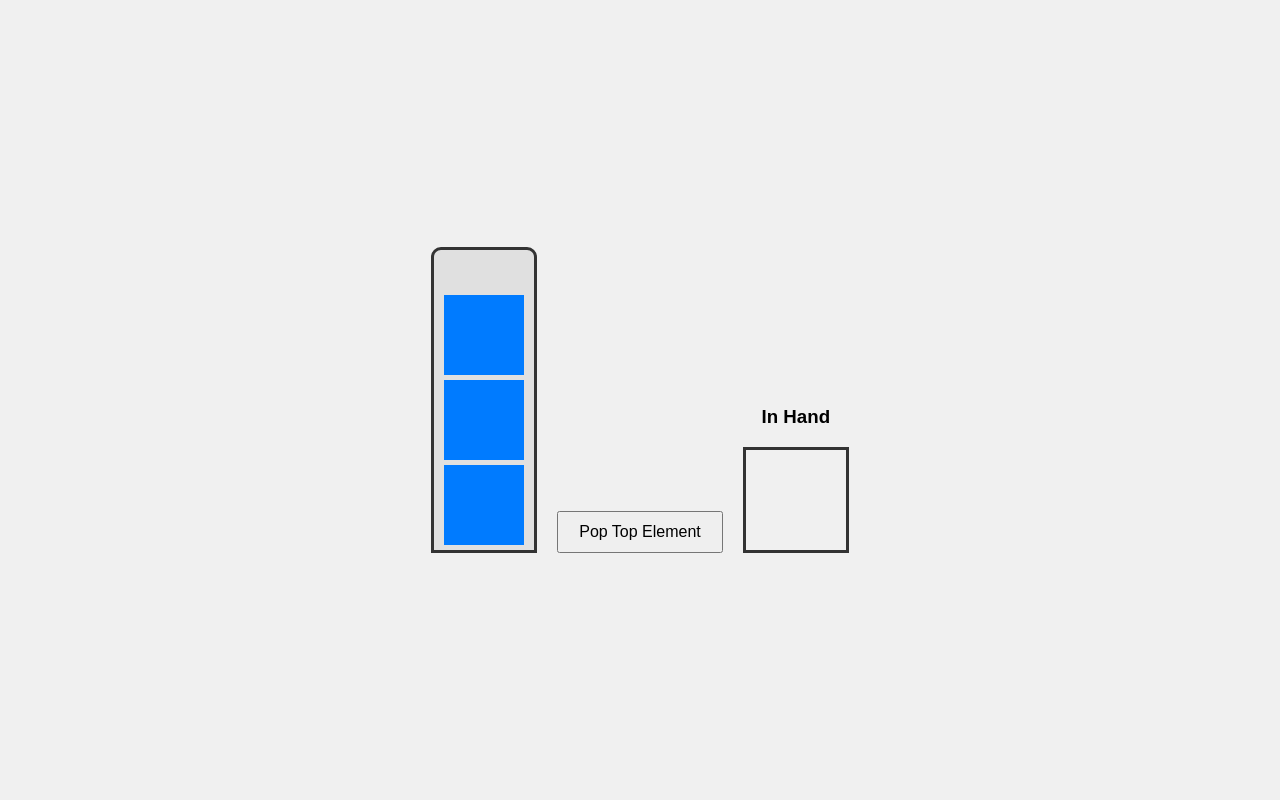
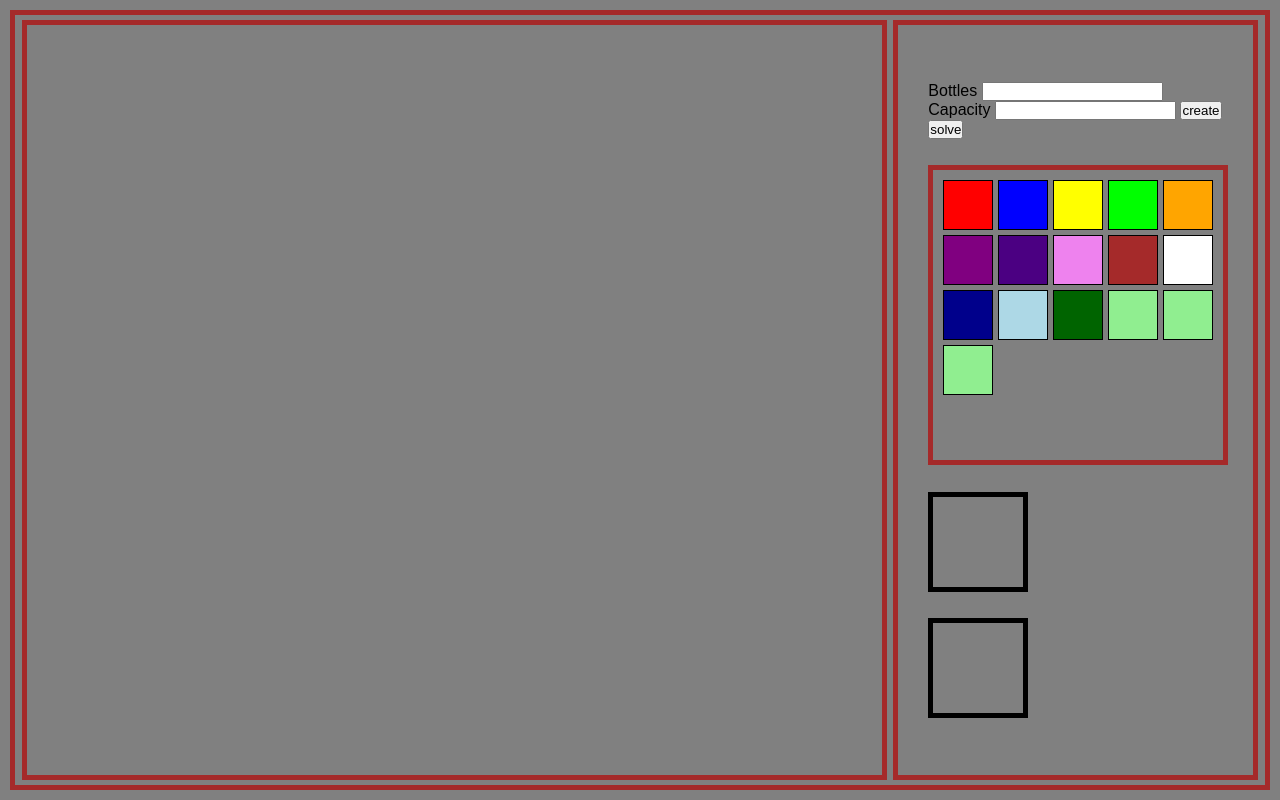
Before and after one commit to vivekshelke12jul/colorsort-frontend, a plain HTML site: page index.html in a window 1280 px wide. Drawn offline with Linux system fonts and the light colour scheme.

Commit message:
added colorgrid, copiedcolor, deleteElement

```diff
--- a/index.html
+++ b/index.html
@@ -8,20 +8,31 @@
 </head>
 <body>
     <div class="container">
-        <div class="bottle">
-            <div class="stack">
-                <!-- Elements will be added here dynamically -->
-            </div>
-        </div>
-        <button onclick="popElement()">Pop Top Element</button>
-        <div class="inhand-container">
-            <h3>In Hand</h3>
-            <div class="inhand">
-                <!-- Popped element will be moved here -->
-            </div>
-        </div>
+       <div class="output">
+
+       </div>
+       <div class="form">
+           <div class="input">
+               <label for="bottleCount">Bottles</label>
+               <input type="number" name="bottleCount" id="bottleCount" required min="3">
+                <br>
+               <label for="bottleCapacity">Capacity</label>
+               <input type="number" name="bottleCapacity" id="bottleCapacity" required min="1">
+
+               <button type="submit" onclick="createBottles()">create</button>
+               <button type="submit" onclick="solve()">solve</button>
+           </div>
+
+           <div class="colorBox">
+
+           </div>
+           <div class="copiedColorBox">
+           </div>
+           <div class="popBox">
+
+           </div>
+       </div>
     </div>
-
     <script src="script.js"></script>
 </body>
 </html>
--- a/script.js
+++ b/script.js
@@ -1,42 +1,131 @@
-let stack = [];
+const colors = [
+    "#FF0000", // Red
+    "#0000FF", // Blue
+    "#FFFF00", // Yellow
+    "#00FF00", // Green
+    "#FFA500", // Orange
+    "#800080", // Purple
+    "#4B0082", // Indigo
+    "#EE82EE", // Violet
+    "#A52A2A", // Brown
+    "#FFFFFF", // White
+    "#00008B", // Dark Blue
+    "#ADD8E6", // Light Blue
+    "#006400", // Dark Green
+    "#90EE90",  // Light Green
+    "#90EE90",  // Light Green
+    "#90EE90"  // Light Green
+];
 
-function createElement() {
-    const element = document.createElement('div');
-    element.classList.add('element');
-    return element;
+// let bottleList = []
+let copiedColor = colors[0]
+let deleteElement = false
+let copiedColorBox = document.querySelector('.copiedColorBox')
+
+function handleBottleElementClick(){
+    if(deleteElement){
+        return
+    }
+
+    let element = event.target
+    element.style.backgroundColor = copiedColor
 }
 
-// Initialize the stack with some elements
-function initializeStack() {
-    const stackContainer = document.querySelector('.stack');
-    for (let i = 0; i < 3; i++) {
-        const element = createElement();
-        stack.push(element);
-        stackContainer.appendChild(element);
+function createElement(){
+    let element = document.createElement('div')
+    element.classList.add('element')
+    element.addEventListener('click', handleBottleElementClick)
+    return element
+}
+
+function handleBottleClick(){
+    if(deleteElement){
+        let bottle = event.target
+        if(event.target.className === 'element'){
+            bottle = event.target.parentElement
+        }
+
+        console.log(bottle)
+        let lastChild = bottle.firstElementChild
+        console.log(lastChild)
+        bottle.removeChild(bottle.firstElementChild)
+    }else{
+        return
     }
 }
 
-function popElement() {
-    if (stack.length > 0) {
-        const stackContainer = document.querySelector('.stack');
-        const inhandContainer = document.querySelector('.inhand');
 
-        // Remove any existing element in hand
-        if (inhandContainer.firstChild) {
-            inhandContainer.removeChild(inhandContainer.firstChild);
-        }
 
-        // Pop the top element from the stack
-        const element = stack.pop();
-        stackContainer.removeChild(element);
+function createBottle(bottleCapacity){
+    // let bottleCapacity = document.getElementById('bottleCapacity').value;
 
-        // Move the element to the inhand container
-        inhandContainer.appendChild(element);
-        console.log(inhandContainer)
-    } else {
-        alert("The stack is empty!");
+    let bottle = document.createElement('div')
+    bottle.appendChild
+    bottle.classList.add('bottle')
+    for(let i=0; i<bottleCapacity; i++){
+        let element = createElement()
+        bottle.appendChild(element)
     }
+    bottle.addEventListener('click', handleBottleClick)
+    console.log(bottle)
+    return bottle;
 }
 
-// Initialize the stack when the document is loaded
-window.onload = initializeStack;
+function createBottles(){
+    let bottleCount = document.getElementById('bottleCount').value;
+    let bottleCapacity = document.getElementById('bottleCapacity').value;
+
+    console.log(bottleCount, bottleCapacity)
+    let output = document.querySelector('.output')
+    output.innerHTML = ''
+
+    for(let i = 0; i < bottleCount; i++){
+        let bottle = createBottle(bottleCapacity)
+        output.appendChild(bottle)
+
+    }
+    // console.log(botztleList)
+}
+
+function handleColorItemClick(){
+    deleteElement = false
+    let popBox = document.querySelector('.popBox')
+    popBox.innerHTML = 'deactivated'
+
+
+    let item = event.target
+    copiedColor = item.style.backgroundColor;
+    copiedColorBox.style.backgroundColor = copiedColor
+    copiedColorBox.innerHTML = 'activated'
+}
+
+function handlePopBoxClick(){
+    deleteElement = true
+    let popBox = event.target
+    popBox.innerHTML = 'activated'
+
+    copiedColorBox.innerHTML = 'deactivated'
+}
+
+function initializeColorBox(){
+    let colorBox = document.querySelector('.colorBox')
+    let popBox = document.querySelector('.popBox')
+    for(let i=0; i<16; i++){
+        let colorItem = document.createElement('div')
+        colorItem.classList.add('colorItem')
+        colorItem.style.backgroundColor = colors[i]
+        colorItem.addEventListener('click',handleColorItemClick)
+        colorBox.appendChild(colorItem)
+    }
+
+    popBox.addEventListener('click', handlePopBoxClick)
+}
+
+// function solve(){
+//     let gameState = {
+//         bottleCount: do
+//     }
+// }
+
+
+window.onload = initializeColorBox()
--- a/styles.css
+++ b/styles.css
@@ -1,62 +1,108 @@
+*{
+    margin: 0px;
+    padding: 0px;
+    box-sizing: border-box;
+}
+
 body {
+
+    background-color: gray;
+
     display: flex;
     justify-content: center;
     align-items: center;
     height: 100vh;
-    background-color: #f0f0f0;
-    margin: 0;
     font-family: Arial, sans-serif;
 }
 
 .container {
+    height: calc(100% - 20px);
+    width: calc(100% - 20px);
+
+    border: 5px solid brown;
     display: flex;
-    align-items: flex-end;
+    justify-content: space-evenly;
+    align-items: center;
+
 }
 
-.bottle {
-    width: 100px;
-    height: 300px;
-    border: 3px solid #333;
-    border-radius: 10px 10px 0 0;
-    position: relative;
-    overflow: hidden;
-    background-color: #e0e0e0;
-}
+.output{
+    height: calc(100% - 10px);
+    width: calc(70% - 10px);
+    border: 5px solid brown;
 
-.stack {
-    position: absolute;
-    bottom: 0;
-    width: 100%;
-    display: flex;
-    flex-direction: column;
-    align-items: center;
-}
-
-.element {
-    width: 80px;
-    height: 80px;
-    background-color: #007bff;
-    margin-bottom: 5px;
-}
-
-button {
-    margin-left: 20px;
-    padding: 10px 20px;
-    font-size: 16px;
-    cursor: pointer;
-}
-
-.inhand-container {
-    margin-left: 20px;
-    text-align: center;
-}
-
-.inhand {
-    width: 100px;
-    height: 100px;
-    border: 3px solid #333;
     display: flex;
     justify-content: center;
     align-items: center;
-    margin-top: 10px;
+
 }
+
+.output > .bottle{
+    height: 300px;
+    width: 75px;
+    border-bottom: 2px solid black;
+    border-left: 2px solid black;
+    border-right: 2px solid black;
+
+    margin: 10px;
+    display: flex;
+    flex-direction: column;
+    justify-content: end;
+    align-items: center;
+    gap: 2%;
+}
+
+.element{
+    height: 21%;
+    width: 90%;
+    border: 1px solid black;
+    background: red;
+}
+
+.form{
+    height: calc(100% - 10px);
+    width: calc(30% - 10px);
+    border: 5px solid brown;
+    padding: 30px;
+
+    display: flex;
+    flex-direction: column;
+    justify-content: space-evenly;
+}
+
+.colorBox{
+    height: 300px;
+    width: 300px;
+    border : 5px solid brown;
+    padding: 20px;
+    display: grid;
+    grid-template-columns: repeat(5, 50px);
+    grid-template-rows: repeat(5, 50px);
+
+    justify-content: center;
+    align-content: center;
+    row-gap: 5px;
+    column-gap: 5px;
+}
+
+.colorItem{
+    /* height: 50px;
+    width: 50px; */
+    border: 1px solid black
+}
+
+.copiedColorBox{
+    border: 5px solid black;
+    height: 100px;
+    width:100px;
+
+    justify-self: center;
+}
+
+.popBox{
+    border: 5px solid black;
+    height: 100px;
+    width:100px;
+
+    justify-self: center;
+}
```
Also changed, not shown: scripts.js (added, +44 -0 lines).
